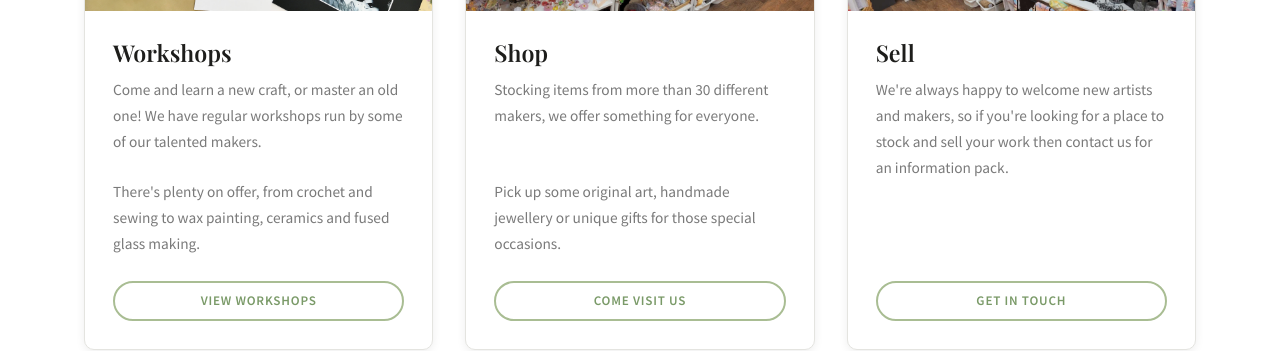
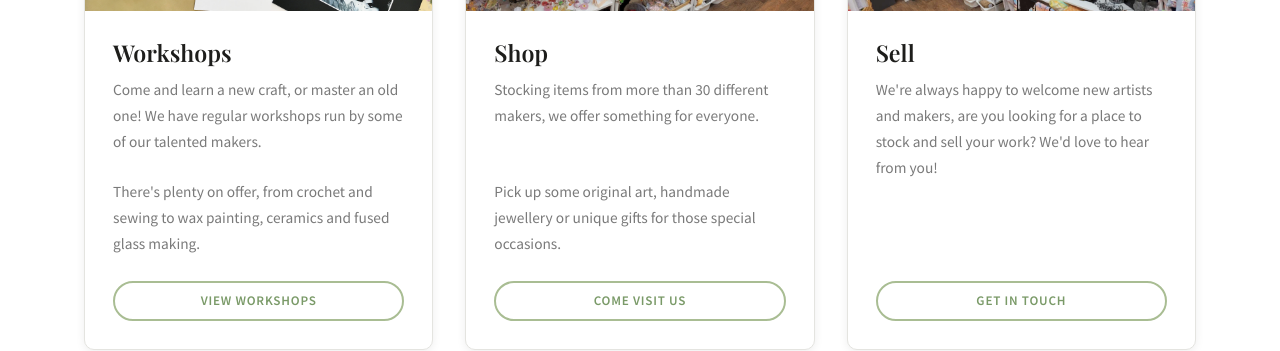
Before and after one commit to yule/heartofhandmade, a Jekyll site: the page built from index.html, in a window 1280 px wide and 900 px high, scrolled down 1465 px. Shown: the part 180-531 px from the top of the window. Built offline with Jekyll 4.4.1, drawn with Linux system fonts in a browser that asks for light colours; some web fonts are replaced.

Commit message:
sell blurb

```diff
--- a/index.html
+++ b/index.html
@@ -54,7 +54,7 @@ description: Unique gift shop in Barnsley town centre offering homemade crafts,
         <img class="card-img" src="/images/shop-sell.jpg" alt="Handmade items on display">
         <div class="card-body">
           <h3>Sell</h3>
-          <p>We're always happy to welcome new artists and makers, so if you're looking for a place to stock and sell your work then contact us for an information pack.</p>
+          <p>We're always happy to welcome new artists and makers, are you looking for a place to stock and sell your work? We'd love to hear from you!</p>
           <a href="mailto:heartofhandmadebarnsley@yahoo.com" class="btn btn-bordered btn-sm">Get in Touch</a>
         </div>
       </div>
```
Also changed, not shown: 1 other file.
